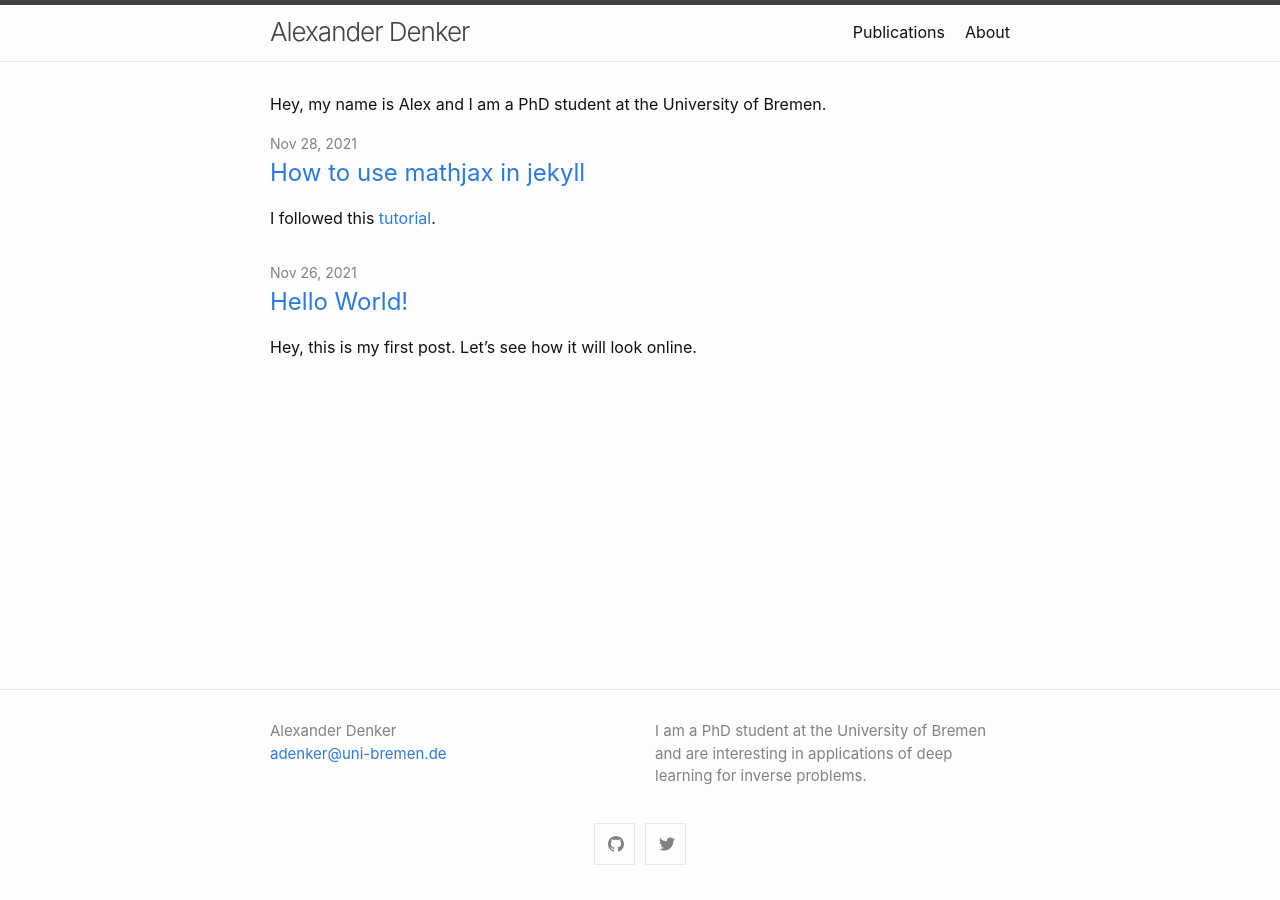
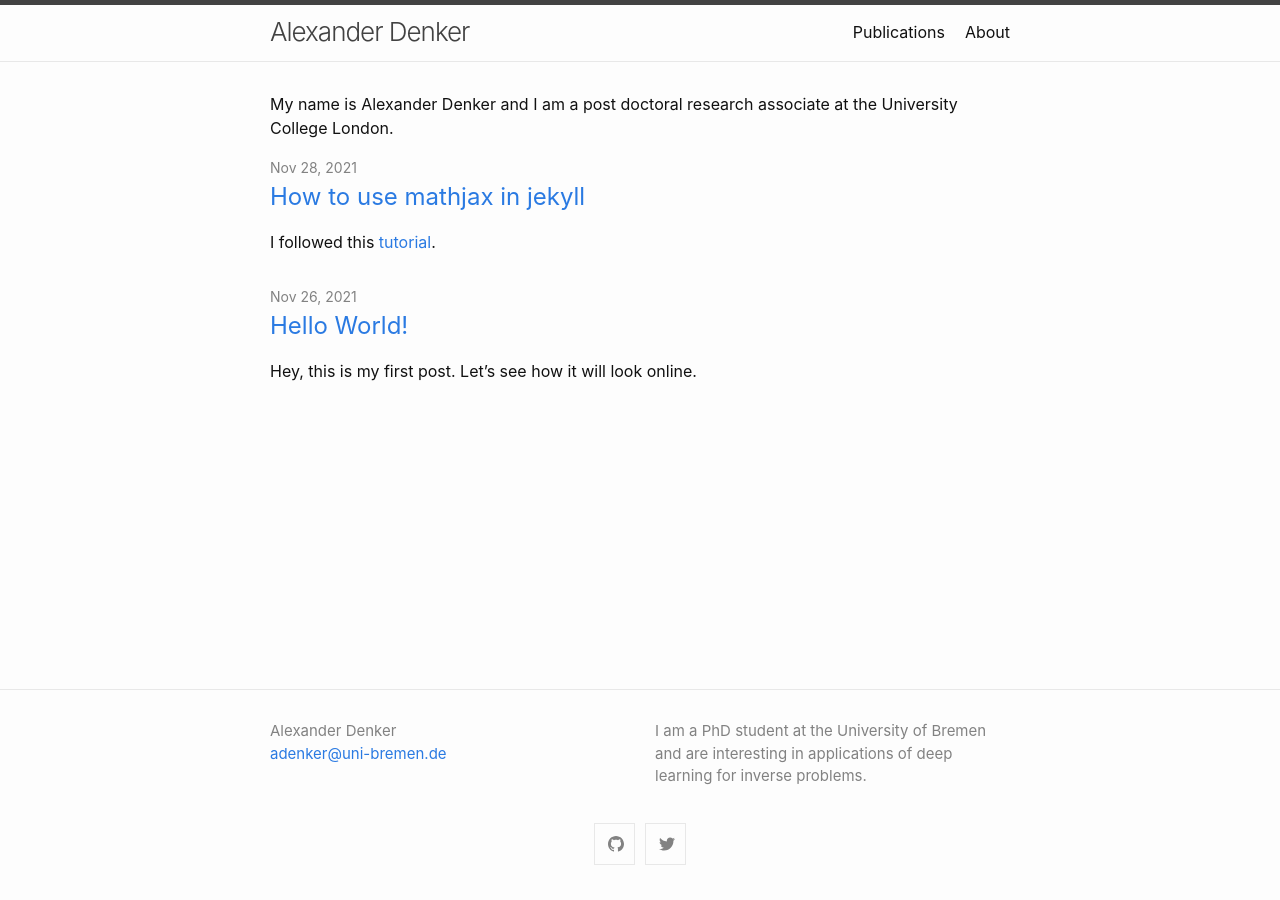
Before and after one commit to alexdenker/alexdenker.github.io, a Jekyll site: the page built from index.md, in a window 1280 px wide. Built offline with Jekyll 4.4.1, drawn with Linux system fonts in a browser that asks for light colours.

Commit message:
change index

```diff
--- a/index.md
+++ b/index.md
@@ -8,4 +8,4 @@
 layout: home
 ---
 
-Hey, my name is Alex and I am a PhD student at the University of Bremen.
+My name is Alexander Denker and I am a post doctoral research associate at the University College London.
```
